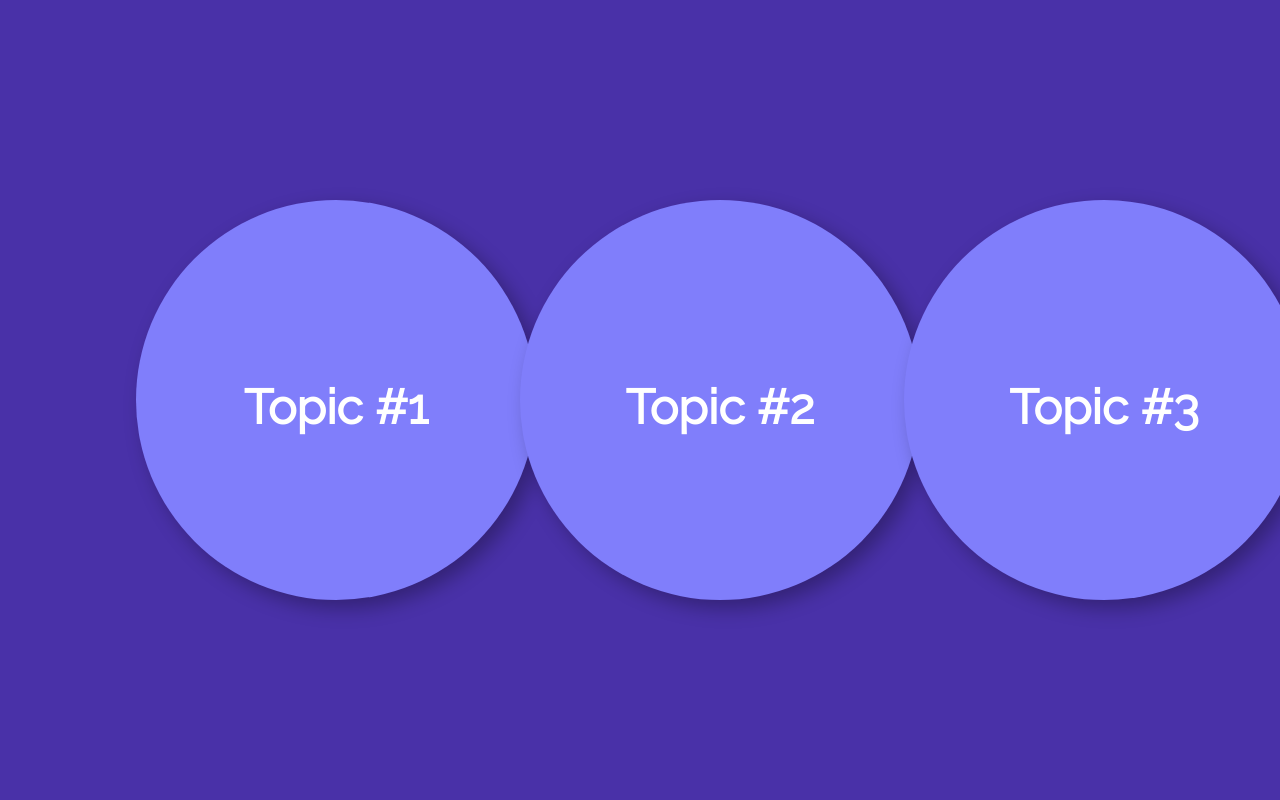
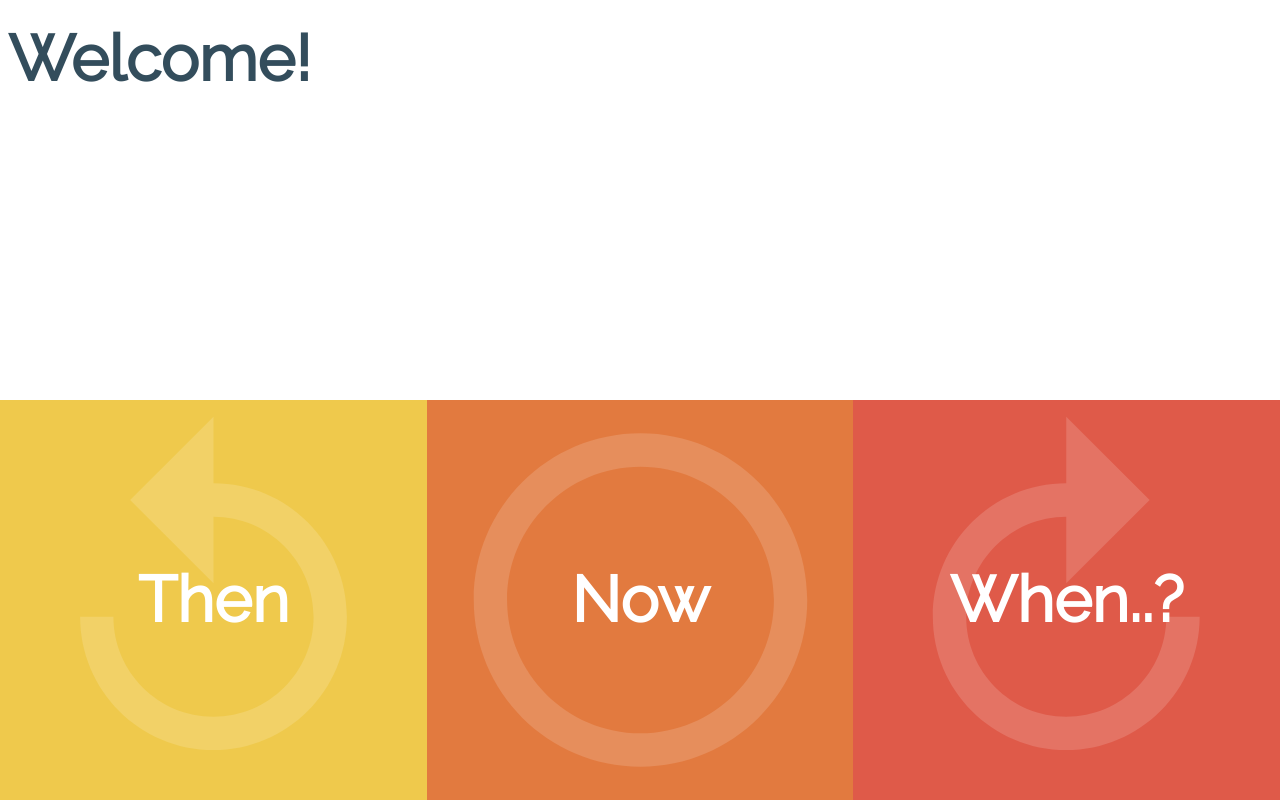
Before and after one commit to spinkler/WEB300, a plain HTML site: page index.html in a window 1280 px wide. Drawn offline with Linux system fonts and the light colour scheme.

Commit message:
Design revamp

```diff
--- a/css/style.css
+++ b/css/style.css
@@ -9,7 +9,7 @@ body {
 	width: 100%; /* Set the global page width */
 	height: 100%;
 /*	margin: auto; */ /* Autosize margins, centering content */
-	background-color: #4931a8; /* Set background colour to white */
+	background-color: #fff; /* Set background colour to white */
 	color: rgba(0, 0, 0, 0.54); /* Set foreground colour to dark purple */
 	font-family: 'Raleway', sans-serif; /* Sets the font priority for the body */
 	font-size: medium; /* Set base font size */
@@ -18,32 +18,66 @@ body {
 	overflow-x: hidden;
 }
 
+#then {
+	background-color: rgba(239, 201, 76, 1);
+}
+
+#now {
+	background-color: rgba(226, 122, 63, 1);
+}
+
+#when {
+	background-color: rgba(223, 90, 73, 1);
+}
+
 h1 {
+	color: #334d5c;
+	font-size: 4em;
+}
+
+h2 {
 	color: #fff;
-	font-size: 3em;
+	font-size: 4em;
+}
+
+.background-svg {
+	position: absolute;
+	width: 100%;
+	height: 100%;
+	left: 0;
+	top: 0;
+	z-index: -1;
+}
+
+.flipx {
+	transform: scaleX(-1);
+	-ms-transform: scaleX(-1);
+	-webkit-transform: scaleX(-1);
+	-moz-transform: scaleX(-1);
+	-o-transform: scaleX(-1);
 }
 
 @keyframes button-appear {
 	0% {
-		transform: scale(100%);
-		-ms-transform: scale(100%);
-		-webkit-transform: scale(100%);
-		-moz-transform: scale(100%);
-		-o-transform: scale(100%);
+		transform: translateY(0);
+		-ms-transform: translateY(0);
+		-webkit-transform: translateY(0);
+		-moz-transform: translateY(0);
+		-o-transform: translateY(0);
 	}
 
 	100% {
-		transform: scale(0);
-		-ms-transform: scale(0);
-		-webkit-transform: scale(0);
-		-moz-transform: scale(0);
-		-o-transform: scale(0);
+		transform: translateY(110%);
+		-ms-transform: translateY(110%);
+		-webkit-transform: translateY(110%);
+		-moz-transform: translateY(110%);
+		-o-transform: translateY(110%);
 	}
 }
 
-.button h1 {
-	text-align: center;
-	line-height: 350px;
+.button h2 {
+	display: table-cell;
+	vertical-align: middle;
 
 	-webkit-user-select: none;
 	-moz-user-select: none;
@@ -53,18 +87,14 @@ h1 {
 }
 
 .button {
+	display: table;
 	position: fixed;
-	top: 50%;
+	bottom: 0;
 
-	width: 400px;
-	height: 400px;
-	background-color: #807efb;
-	color: #807efb;
-	border-radius: 100%;
+	width: 33.34%;
+	height: 50%;
 
-	margin-top: -200px;
-
-	box-shadow: 8px 8px 20px rgba(0, 0, 0, 0.3);
+	text-align: center;
 
 	animation-name: button-appear;
 	animation-duration: .6s;
@@ -74,26 +104,34 @@ h1 {
 	-webkit-animation-timing-function: ease-in-out;
 }
 
-.button:hover {
-	background-color: #48cdd2;
+#left-button {
+	background-color: rgba(239, 201, 76, 1);
+
+	left: 0;
 }
 
-.button:active {
-	background-color: #48cdd2;
-	box-shadow: 3px 3px 20px rgba(0, 0, 0, 0.3);
-	transform: translate(2px,2px);
-}
-
-#left-button {
-	margin-left: 10%;
-
+#left-button:hover {
+	background-color: rgba(239, 201, 76, 0.75);
 }
 
 #middle-button {
-	margin-left: 40%;
+	background-color: rgba(226, 122, 63, 1);
+
+	left: 50%;
+	margin-left: -16.65%;
+	width: 33.34%;
+}
+
+#middle-button:hover {
+		background-color: rgba(226, 122, 63, 0.75);
 }
 
 #right-button {
-	margin-left: 70%;
+	background-color: rgba(223, 90, 73, 1);
 
+	right: 0;
 }
+
+#right-button:hover {
+	background-color: rgba(223, 90, 73, 0.75);
+}
--- a/index.html
+++ b/index.html
@@ -25,14 +25,25 @@
   </head>
 
   <body>
+  	<h1>Welcome!</h1>
+
     <a href="topic1.html">
-      <div class="button" id="left-button"><h1>Topic #1</h1></div>
+      <div class="button" id="left-button">
+      	<h2>Then</h2>
+      	<img class="background-svg" src="img/circle-arrow.svg" />
+      </div>
     </a>
     <a href="topic2.html">
-      <div class="button" id="middle-button"><h1>Topic #2</h1></div>
+      <div class="button" id="middle-button">
+      	<h2>Now</h2>
+      	<img class="background-svg" src="img/circle.svg" />
+      </div>
     </a>
     <a href="topic3.html">
-      <div class="button" id="right-button"><h1>Topic #3</h1></div>
+      <div class="button" id="right-button">
+      	<h2>When..?</h2>
+      	<img class="background-svg flipx" src="img/circle-arrow.svg" />
+      </div>
     </a>
   </body>
 
```
Also changed, not shown: topic1.html (+2 -2 lines), topic2.html (+2 -2 lines), topic3.html (+2 -2 lines), img/circle-arrow.svg (added), img/circle.svg (added), 1 other file.
